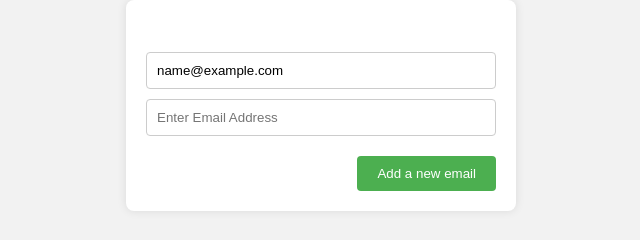
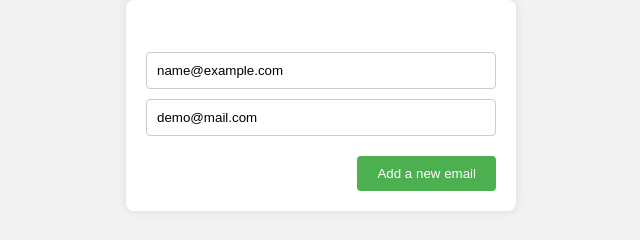
Before and after one commit to wisdomjomo/javascript_addevent, a plain HTML site: page index.html in a window 1280 px wide. Both pictures are taken after typing "name@example.com" into the empty fields and a click on the button "Add a new email". Shown: the part 295-535 px from the top of the page, 319-959 px from the left. Drawn offline with Linux system fonts and the light colour scheme.

```diff
--- a/script.js
+++ b/script.js
@@ -8,6 +8,7 @@ add.addEventListener("click", (preD) => {
     newinput.type = 'email';
     newinput.placeholder = 'Enter Email Address';
     newinput.classList.add('email-input');
+    newinput.value = 'demo@mail.com';
     form.insertBefore(newinput, add);
   }
   else {
--- a/style.css
+++ b/style.css
@@ -1,4 +1,3 @@
-
 body {
     font-family: Arial, sans-serif;
     background-color: #f2f2f2;
```
